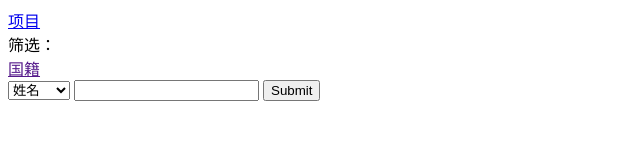
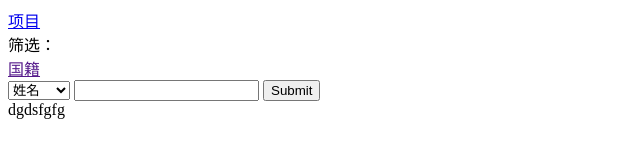
Before and after one commit to zw-xmtdxf/javascript, a plain HTML site: page curriculum/index.html in a window 1280 px wide. Shown: the full height of the page, 0-640 px from the left. Drawn offline with Linux system fonts and the light colour scheme.

Commit message:
首页的修改测试

```diff
--- a/curriculum/index.html
+++ b/curriculum/index.html
@@ -34,7 +34,9 @@
                 </div>
             </div>
         </div>
-        <div id="table-data-wrap"></div>
+        <div id="table-data-wrap">
+            dgdsfgfg
+        </div>
     </div>
 </body>
 </html>
```
